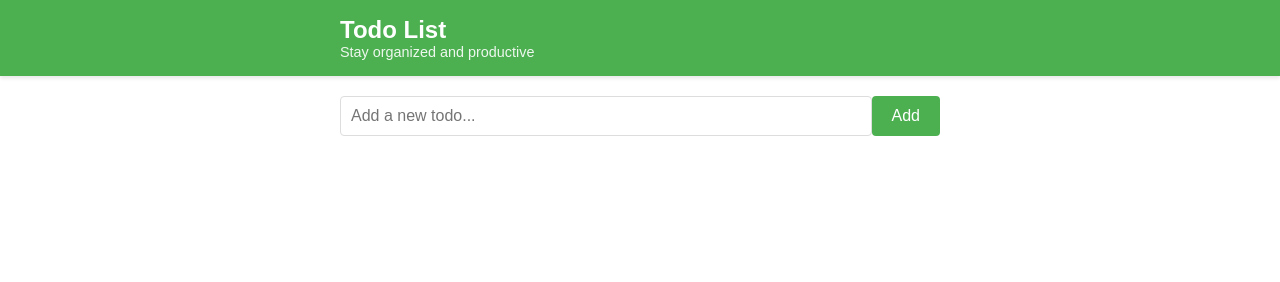
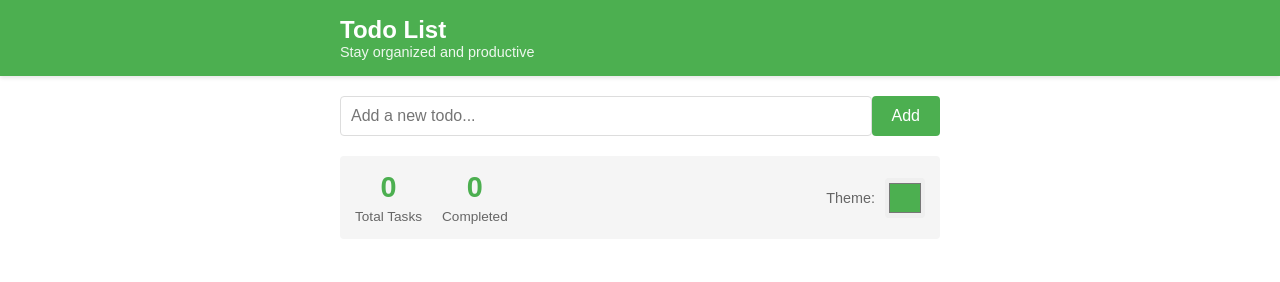
Before and after one commit to krushi903/todo-list, a plain HTML site: page index.html in a window 1280 px wide. Drawn offline with Linux system fonts and the light colour scheme.

```diff
--- a/index.html
+++ b/index.html
@@ -113,6 +113,48 @@
             background-color: #d32f2f;
             opacity: 1;
         }
+        .stats-container {
+            display: flex;
+            justify-content: space-between;
+            align-items: center;
+            padding: 15px;
+            background-color: #f5f5f5;
+            border-radius: 4px;
+            margin-bottom: 20px;
+        }
+        .stats {
+            display: flex;
+            gap: 20px;
+        }
+        .stat-item {
+            text-align: center;
+        }
+        .stat-number {
+            font-size: 1.8rem;
+            font-weight: bold;
+            color: #4CAF50;
+        }
+        .stat-label {
+            font-size: 0.85rem;
+            color: #666;
+            margin-top: 5px;
+        }
+        .color-picker-wrapper {
+            display: flex;
+            align-items: center;
+            gap: 10px;
+        }
+        .color-picker-label {
+            font-size: 0.9rem;
+            color: #666;
+        }
+        input[type="color"] {
+            width: 40px;
+            height: 40px;
+            border: none;
+            border-radius: 4px;
+            cursor: pointer;
+        }
         @keyframes fadeIn {
             from {
                 opacity: 0;
@@ -157,6 +199,22 @@
             <input type="text" id="todo-input" placeholder="Add a new todo...">
             <button id="add-btn">Add</button>
         </div>
+        <div class="stats-container">
+            <div class="stats">
+                <div class="stat-item">
+                    <div class="stat-number" id="total-count">0</div>
+                    <div class="stat-label">Total Tasks</div>
+                </div>
+                <div class="stat-item">
+                    <div class="stat-number" id="completed-count">0</div>
+                    <div class="stat-label">Completed</div>
+                </div>
+            </div>
+            <div class="color-picker-wrapper">
+                <label class="color-picker-label" for="color-picker">Theme:</label>
+                <input type="color" id="color-picker" value="#4CAF50">
+            </div>
+        </div>
         <ul id="todo-list"></ul>
     </div>
 
@@ -164,8 +222,27 @@
         const todoInput = document.getElementById('todo-input');
         const addBtn = document.getElementById('add-btn');
         const todoList = document.getElementById('todo-list');
+        const colorPicker = document.getElementById('color-picker');
+        const totalCount = document.getElementById('total-count');
+        const completedCount = document.getElementById('completed-count');
 
         let todos = JSON.parse(localStorage.getItem('todos')) || [];
+        let themeColor = localStorage.getItem('themeColor') || '#4CAF50';
+
+        function applyThemeColor(color) {
+            const style = document.createElement('style');
+            style.textContent = `
+                .navbar { background-color: ${color}; }
+                button { background-color: ${color}; }
+                button:hover { background-color: ${color}dd; }
+                input[type="text"]:focus { border-color: ${color}; }
+                .stat-number { color: ${color}; }
+            `;
+            document.head.appendChild(style);
+        }
+
+        applyThemeColor(themeColor);
+        colorPicker.value = themeColor;
 
         function renderTodos() {
             todoList.innerHTML = '';
@@ -188,6 +265,12 @@
                 li.appendChild(deleteBtn);
                 todoList.appendChild(li);
             });
+            updateStats();
+        }
+
+        function updateStats() {
+            totalCount.textContent = todos.length;
+            completedCount.textContent = todos.filter(todo => todo.completed).length;
         }
 
         function addTodo() {
@@ -236,6 +319,11 @@
                 addTodo();
             }
         });
+        colorPicker.addEventListener('change', (e) => {
+            const newColor = e.target.value;
+            localStorage.setItem('themeColor', newColor);
+            location.reload();
+        });
 
         renderTodos();
     </script>
```
Also changed, not shown: 1 other file.
